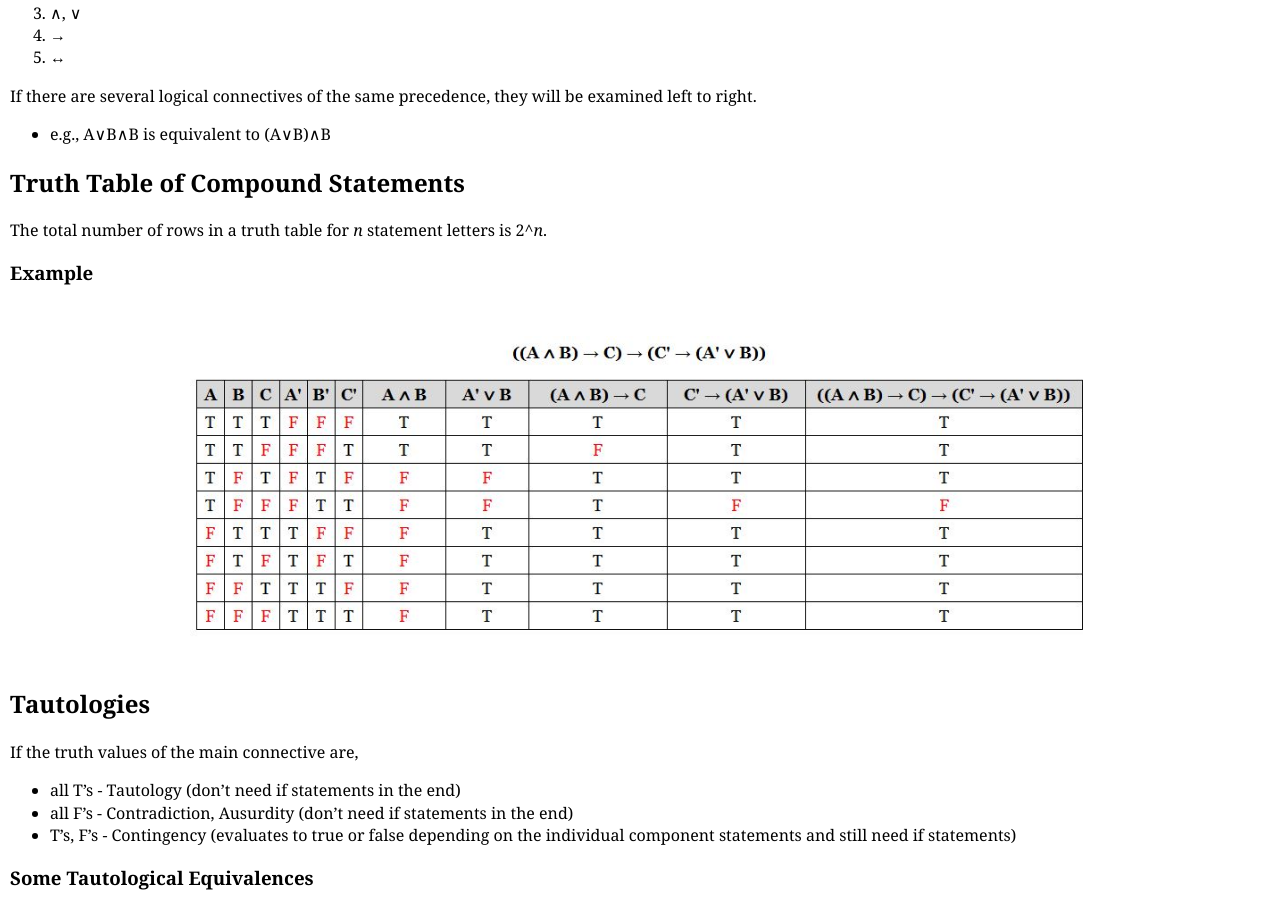
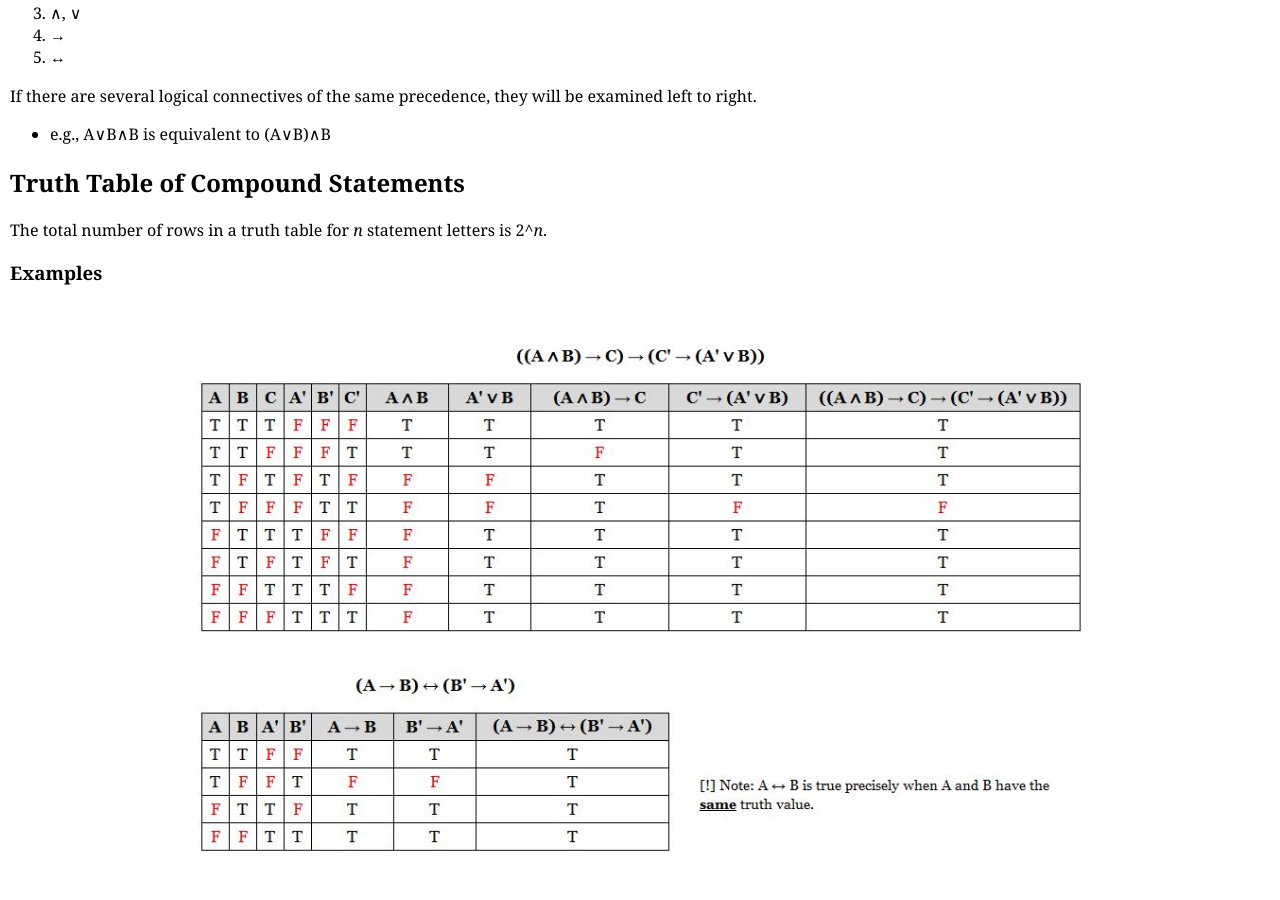
Before and after one commit to kyungjae-lee/kyungjae-lee.github.io, a Jekyll site: the page built from _posts/discrete-structures/2021-08-23-statements-symbolic-representation-and-tautologies.md, in a window 1280 px wide and 900 px high, scrolled down 3672 px. Built offline with Jekyll 4.4.1, drawn with Linux system fonts in a browser that asks for light colours.

Commit message:
Update 'statements-symbolic-representation-and-tautologies' notes

```diff
--- a/_posts/discrete-structures/2021-08-23-statements-symbolic-representation-and-tautologies.md
+++ b/_posts/discrete-structures/2021-08-23-statements-symbolic-representation-and-tautologies.md
@@ -89,7 +89,7 @@
 
 The total number of rows in a truth table for *n* statement letters is 2^*n*.
 
-### Example
+### Examples
 
 ![truth-table-of-compound-statements]({{site.baseurl}}/img/discrete-structures/truth-table-of-compound-statements.jpg){:.inline-img-w900}
 
```
Also changed, not shown: img/discrete-structures/truth-table-of-compound-statements.jpg, 1 other file.
